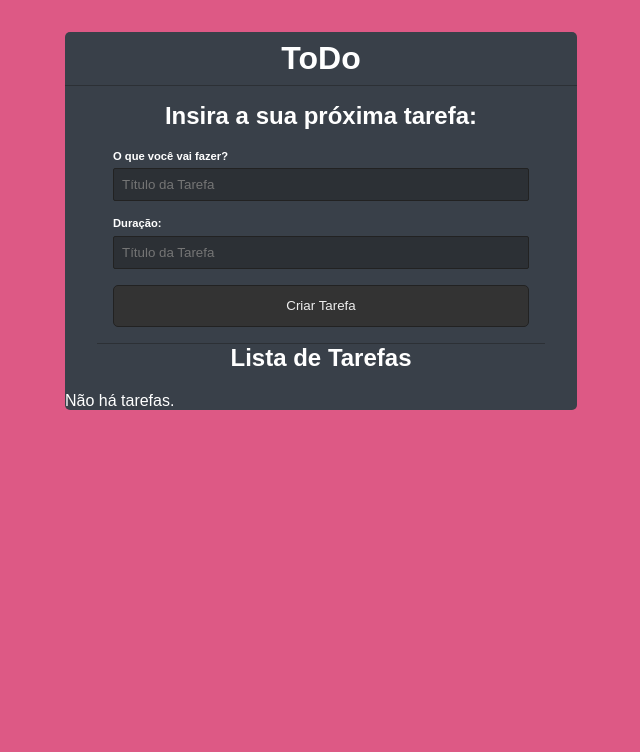
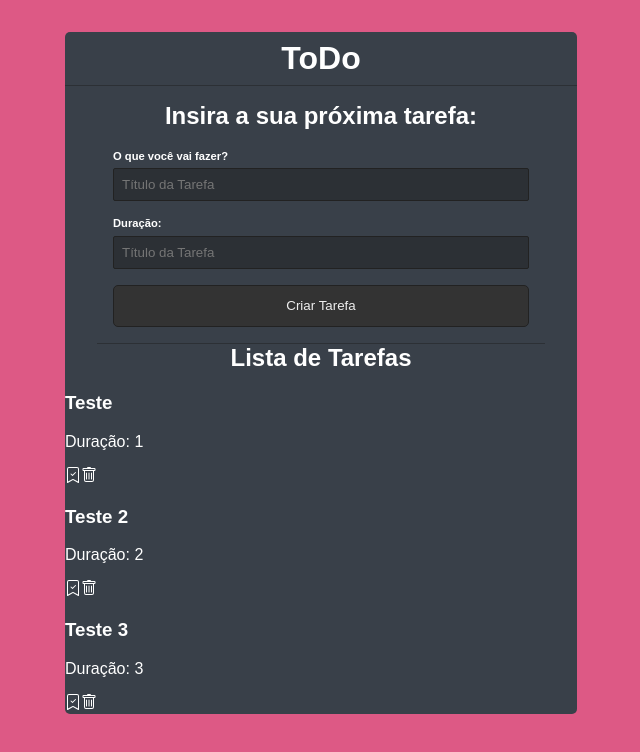
Before and after one commit to gafanhotoalexandre/todo-list-react, a React (Vite) app: page / in a window 1280 px wide. Shown: the top 752 px of the page, without its empty margins (319-959 px from the left). Built offline with nearby package versions, Linux system fonts and the light colour scheme; data requests are answered from the project's data file.

Commit message:
adicionando tarefas

```diff
--- a/data/db.json
+++ b/data/db.json
@@ -1,3 +1,22 @@
 {
-    "todos": []
+  "todos": [
+    {
+      "id": 0.6185390226926177,
+      "title": "Teste",
+      "time": "1",
+      "done": false
+    },
+    {
+      "id": 0.2563230535426284,
+      "title": "Teste 2",
+      "time": "2",
+      "done": false
+    },
+    {
+      "id": 0.6037608042592508,
+      "title": "Teste 3",
+      "time": "3",
+      "done": false
+    }
+  ]
 }
--- a/src/App.jsx
+++ b/src/App.jsx
@@ -10,7 +10,28 @@ function App() {
   const [todos, setTodos] = useState([]);
   const [loading, setLoading] = useState(false);
 
-  const handleSubmit = e => {
+  // get todos on page load
+  useEffect(() => {
+
+    const loadData = async () => {
+      setLoading(true)
+
+      try {
+        const res = await fetch(API + '/todos');
+        const data = await res.json();
+
+        setLoading(false);
+        setTodos(data);
+        } catch (error) {
+        console.log(error);
+      }
+    }
+
+    loadData();
+  }, []);
+
+  // todo post
+  const handleSubmit = async (e) => {
     e.preventDefault();
 
     const todo = {
@@ -20,12 +41,26 @@ function App() {
       done: false
     };
 
+    await fetch(API + '/todos', {
+      method: 'POST',
+      body: JSON.stringify(todo),
+      headers: {
+        'Content-Type': 'application/json'
+      },
+    });
+
+    setTodos((prevState) => [...prevState, todo]);
+
     // envio para API
     console.log(todo);
 
     setTitle('');
     setTime('');
   };
+
+  if (loading) {
+    return <p>Carregando...</p>
+  }
 
   return (
     <div className="App">
@@ -57,6 +92,18 @@ function App() {
       <section className="todo-list">
         <h2>Lista de Tarefas</h2>
         { todos.length === 0 && <p>Não há tarefas.</p> }
+
+        { todos.map((todo) => (
+          <div className="todo" key={todo.id}>
+            <h3 className={ todo.done ? 'todo-done' : '' }>{ todo.title }</h3>
+            <p>Duração: { todo.time }</p>
+
+            <div className="actions">
+              <span>{ !todo.done ? <BsBookmarkCheck /> : <BsBookmarkCheckFill /> }</span>
+              <BsTrash />
+            </div>
+          </div>
+        )) }
       </section>
     </div>
   )
```
